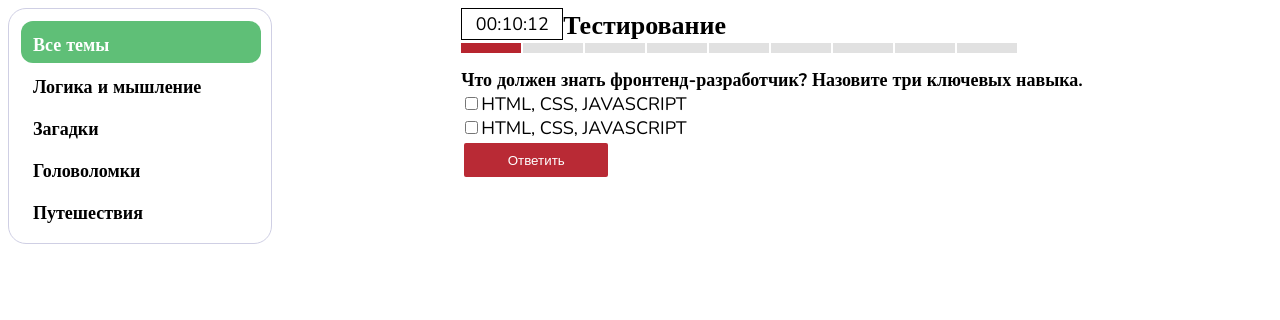
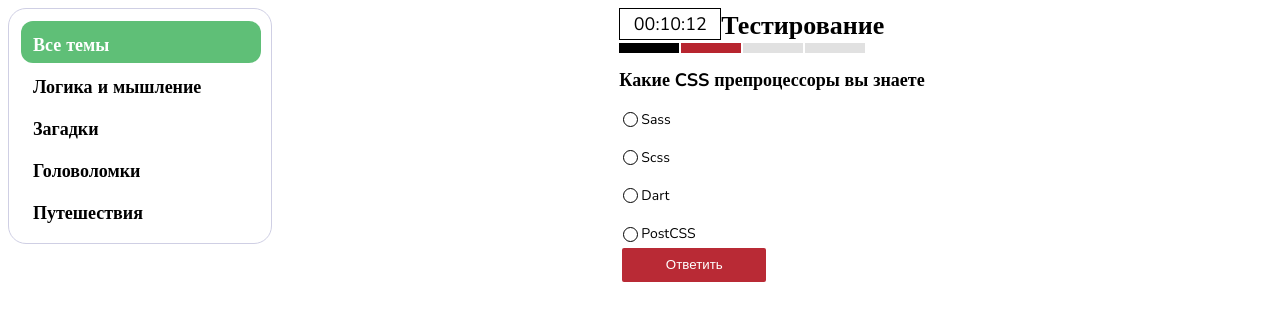
Before and after one commit to vroshupkin/TestMadSoft, a React (Vite) app: page / in a window 1280 px wide. Both pictures are taken after a click on the button "Ответить". Shown: the top 320 px of the page. Built offline with nearby package versions, Linux system fonts and the light colour scheme; the HTML template or start-up script is replaced by a standard one.

Commit message:
draft save

```diff
--- a/src/components/TestingBody.module.sass
+++ b/src/components/TestingBody.module.sass
@@ -17,3 +17,23 @@
   background-color: #b92a35
   &:hover
     background-color: #a0000d
+
+.checkbox
+  width: 15px
+  height: 15px
+  border: 1px solid
+  border-radius: 50%
+  vertical-align: middle
+  // border-radius: 8px
+  appearance: none
+  cursor: pointer
+  background-color: white
+
+.checkbox:checked
+  background-color: #b92a35
+
+.checkbox_text
+  font-size: 14px
+
+.checkbox_container
+  margin-top: 14px
--- a/src/components/TestingBody.tsx
+++ b/src/components/TestingBody.tsx
@@ -1,50 +1,85 @@
-import { FC } from "react"
+import { FC, useEffect, useState } from "react"
 import s from './TestingBody.module.sass'
+import { TOneOf, TTestData, TestData } from "../data/Test"
 
-type PropsTestingBody =
+
+type TApplyButton =
 {
-  text: string
+  onClick?: React.MouseEventHandler<HTMLButtonElement>
 }
-
-const ApplyButton: FC = () =>
+const ApplyButton: FC<TApplyButton> = ({onClick}) =>
 {
 	return(
-		<button className={s.apply_button}>Ответить</button>
+		<button
+			onClick={onClick}
+			className={s.apply_button}>Ответить</button>
 	)
 }
 
-const CheckBoxRow: FC<{text: string}> = ({text}) =>
+const CheckBoxRow: FC<{text: string, onChange?: (answare: boolean) => void}> = ({text, onChange}) =>
 {
+	const change: React.ChangeEventHandler<HTMLInputElement> = (e) => {
+		if(!onChange) return;
+		onChange(!!e.target.value);
+	}
+
 	return(
 		<>
-			<input type="checkbox"/>
-			<span>{text}</span>
+			<input className={s.checkbox} type="checkbox" onChange={change}/>
+			<span className={s.checkbox_text}>{text}</span>
 		</>
 	)
 }
 
-const Testes: FC = () =>
+type PropsOneOf =
 {
+  checkBoxesNames: string[],
+  onChange?: (arr: boolean[]) => void,
+}
+const ManyOf: FC<PropsOneOf> = ({checkBoxesNames, onChange}) =>
+{
+	const [answareArr, setAnswareArr] = useState(Array<boolean>(checkBoxesNames.length).fill(false));
+	useEffect(() =>
+	{
+		onChange ? onChange(answareArr) : '';
+	}, [answareArr])
+
+	const change = (ind: number) => (answare: boolean) =>
+	{
+		answareArr[ind] = answare;
+		setAnswareArr(answareArr);
+	}
+
 	return(
 		<div>
-			<div>
-				<CheckBoxRow text={'HTML, CSS, JAVASCRIPT'}/>
-			</div>
-			<div>
-				<CheckBoxRow text={'HTML, CSS, JAVASCRIPT'}/>
-			</div>
-
+			{
+				checkBoxesNames.map((text, ind) =>
+        	<div className={s.checkbox_container} key={ind}>
+        		<CheckBoxRow text={text} onChange={change(ind)}/>
+        	</div>
+        	)
+			}
 		</div>
 	)
 }
 
-export const TestingBody: FC<PropsTestingBody> = ({text}) =>
+
+type PropsTestingBody =
+{
+  data: TTestData,
+  onSubmit?: () => void
+}
+export const TestingBody: FC<PropsTestingBody> = ({data, onSubmit}) =>
 {
 	return(
 		<div>
-			<div className={s.testing_text}>{text}</div>
-			<Testes/>
-			<ApplyButton/>
+			<div className={s.testing_text}>{data.text}</div>
+			{
+				data.type === 'manyOf' ? <ManyOf checkBoxesNames={data.checkBoxesNames}/> :
+					''
+			}
+
+			<ApplyButton onClick={() => onSubmit ? onSubmit() : '' }/>
 		</div>
 	)
 }
--- a/src/data/Test.ts
+++ b/src/data/Test.ts
@@ -1,29 +1,56 @@
+export type TManyOf =
+{
+  text: string,
+  checkBoxesNames: string[],
+  type: 'manyOf'
+}
 
-type TCheckBoxTest = string
-
-
+export type TOneOf =
+{
+  text: string,
+  checkBoxesNames: string[],
+  type: 'oneOf'
+}
 
 export type TTestData =
-{
-  text: string,
-  checkBoxes?: TCheckBoxTest[],
-  manyTypes?: string[]
-}
+  TManyOf | TOneOf
 
 export const TestData: TTestData[] =
 [
 	{
+		type: 'oneOf',
 		text: 'Что должен знать фронтенд-разработчик? Назовите три ключевых навыка.',
-		checkBoxes: [
+		checkBoxesNames: [
 			'HTML, CSS, Javascript',
 			'Python',
 			'C#'
-		]
+		],
 	},
 
 	{
+		type: 'manyOf',
 		text: 'Какие CSS препроцессоры вы знаете',
-		manyTypes: [
+		checkBoxesNames: [
+			'Sass',
+			'Scss',
+			'Dart',
+			'PostCSS'
+		]
+	},
+	{
+		type: 'manyOf',
+		text: 'Какие CSS препроцессоры вы знаете',
+		checkBoxesNames: [
+			'Sass',
+			'Scss',
+			'Dart',
+			'PostCSS'
+		]
+	},
+	{
+		type: 'manyOf',
+		text: 'Какие CSS препроцессоры вы знаете',
+		checkBoxesNames: [
 			'Sass',
 			'Scss',
 			'Dart',
--- a/src/page/Testing.page.module.sass
+++ b/src/page/Testing.page.module.sass
@@ -7,6 +7,7 @@
 
 .timer_and_test_name
   display: flex
+
 .test_name
   font-size: 26px
   font-weight: bold
--- a/src/page/Testing.page.tsx
+++ b/src/page/Testing.page.tsx
@@ -9,7 +9,16 @@ export const TestingPage = () =>
 {
 	const [selectTest, setSelectTest] = useState(0);
 
-	const testingTest = TestData[selectTest].text;
+	// const testingTest = TestData[selectTest].text;
+
+	const submit = () =>
+	{
+		if(selectTest < TestData.length - 1)
+		{
+			setSelectTest(selectTest => selectTest + 1)
+		}
+	};
+
 
 	return (
 		<div className={s.container}>
@@ -19,9 +28,9 @@ export const TestingPage = () =>
 					<div className={s.test_name}>Тестирование</div>
 				</div>
 
-				<Progressbar count={8} selectTest={selectTest}/>
+				<Progressbar count={TestData.length - 1} selectTest={selectTest}/>
 
-				<TestingBody text={testingTest}/>
+				<TestingBody data={TestData[selectTest]} onSubmit={submit}/>
 			</div>
 		</div>
 
```
Also changed, not shown: .eslintrc.cjs.
